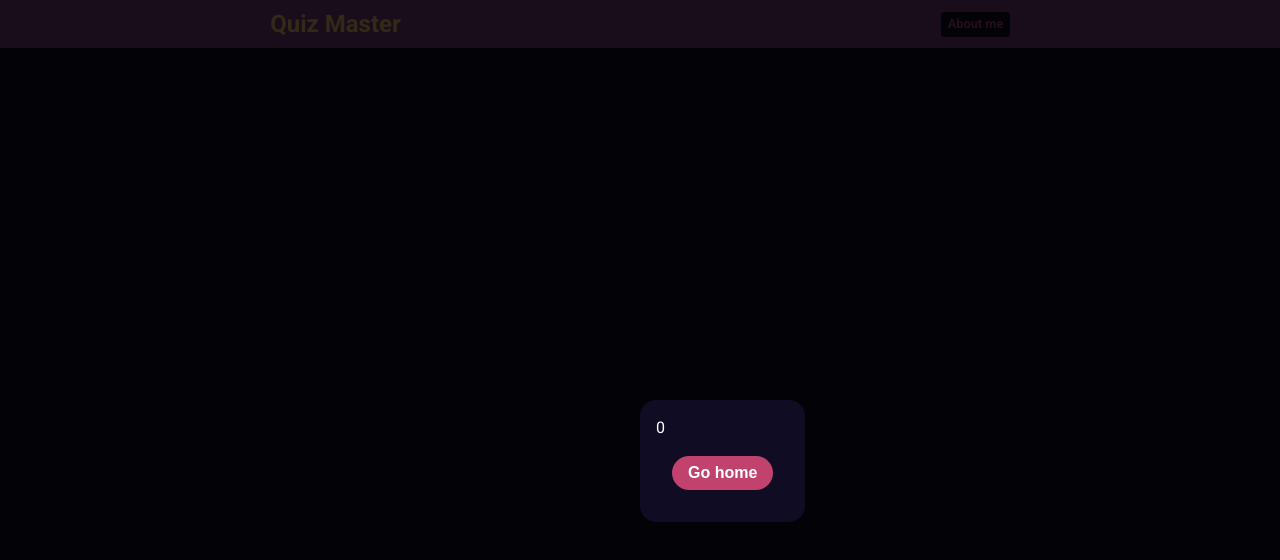
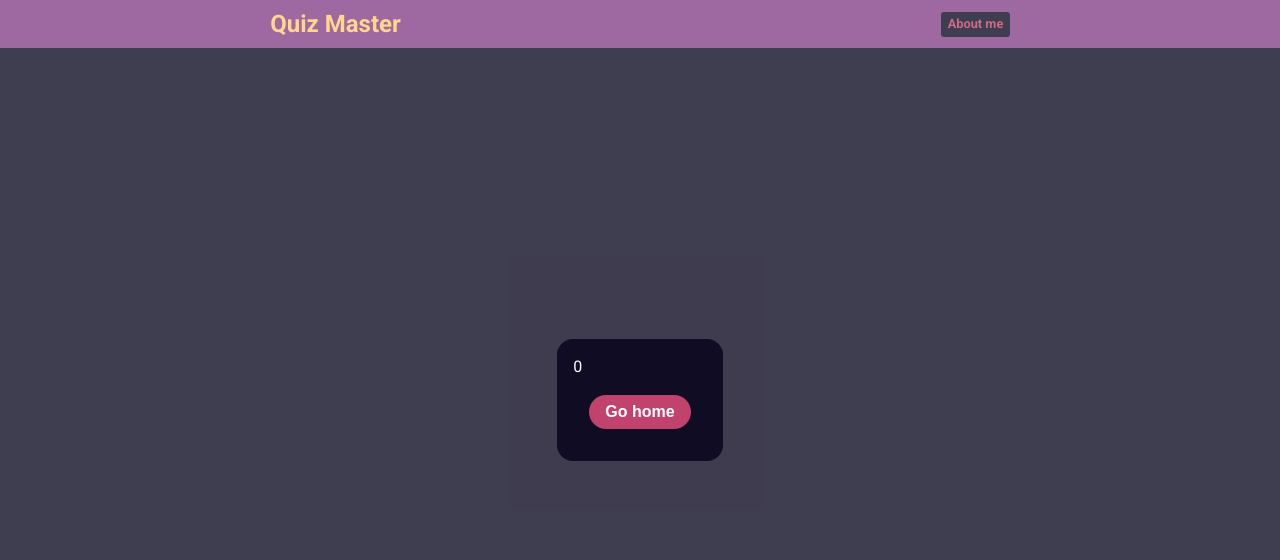
Before and after one commit to York-Citynew/quiz-master, a React (Vite) app: page /result in a window 1280 px wide. Shown: the top 560 px of the page. Built offline with nearby package versions, Linux system fonts and the light colour scheme.

Commit message:
fixed backdrop color and exit animation

```diff
--- a/src/components/modal/modal.component.jsx
+++ b/src/components/modal/modal.component.jsx
@@ -15,7 +15,7 @@ const backdropVariants = {
   exit: {
     opacity: 0,
     transition: {
-      when: "beforeChildren",
+      when: "afterChildren",
     },
   },
 };
@@ -36,12 +36,12 @@ const Modal = ({ children }) => {
     e.target.className === "backdrop" && dispatch(setIsActive(""));
   };
   return (
-    <AnimatePresence wait>
+    // <AnimatePresence mode='wait'>
     <motion.div
       variants={backdropVariants}
       initial='initial'
       animate='animate'
-        exit='exit' //now working
+      exit='exit'
       className='backdrop'
       onClick={backdropCancelHandler}
     >
@@ -52,7 +52,7 @@ const Modal = ({ children }) => {
         {children}
       </motion.div>
     </motion.div>
-    </AnimatePresence>
+    // </AnimatePresence>
   );
 };
 export default Modal;
--- a/src/components/modal/modal.styles.scss
+++ b/src/components/modal/modal.styles.scss
@@ -5,15 +5,14 @@
   left: 0;
   width: 100vw;
   height: 100vh;
-  background-color: rgba(0, 0, 0, 0.8);
+  background-color: rgba(255, 255, 255, 0.2);
   cursor: pointer;
+  display: flex;
+  justify-content: center;
+  align-items: center;
 }
 .modal-container {
   border-radius: 1em;
   padding: 1em;
-  position: fixed;
-  top: 50%;
-  left: 50%;
-  transform: translate(-50%, -50%);
   background-color: #0f0c24;
 }
--- a/src/routes/home/home.component.jsx
+++ b/src/routes/home/home.component.jsx
@@ -4,7 +4,7 @@ import "./home.styles.scss";
 import CategoryCards from "../../components/category-cards/category-cards.component";
 import Modal from "../../components/modal/modal.component";
 import GameConfig from "../../components/game-config/game-config.component";
-import { useViewportScroll } from "framer-motion";
+import { AnimatePresence } from "framer-motion";
 const CATEGORY_CARDS = [
   {
     title: "Video Games",
@@ -26,16 +26,16 @@ const CATEGORY_CARDS = [
   },
 ];
 const Home = () => {
-  const { scrollYProgress } = useViewportScroll();
-  console.log(scrollYProgress);
   const { isActive } = useSelector((state) => state.modal);
   return (
     <div className='home-container'>
-      {isActive && (
-        <Modal>
-          <GameConfig />
-        </Modal>
-      )}
+      <AnimatePresence mode='wait'>
+        {isActive && (
+          <Modal>
+            <GameConfig />
+          </Modal>
+        )}
+      </AnimatePresence>
       <Intro />
       <span
         id='choose-text-id'
```
Lines whose indentation alone changed are shown as unchanged.
